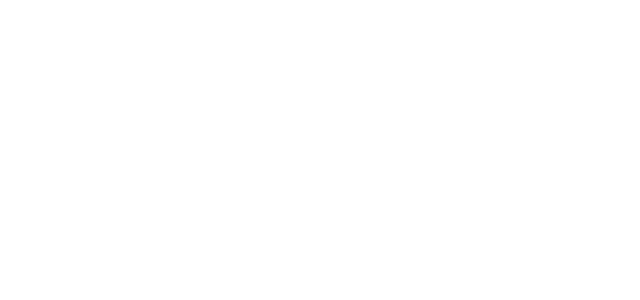
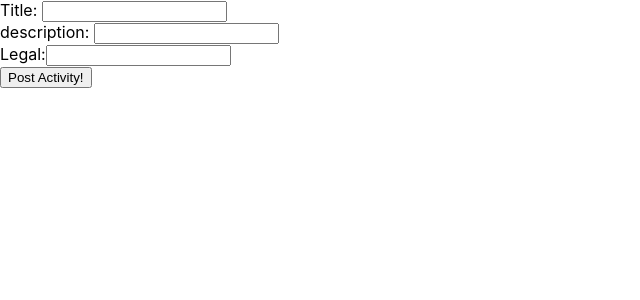
Before and after one commit to Euclius/Project_Three, a React (Create React App) app in the folder client/: page /1/activities/1 in a window 1280 px wide. Shown: the top 300 px of the page, without its empty margins (0-640 px from the left). Built offline with nearby package versions, Linux system fonts and the light colour scheme; no server answers.

Commit message:
made an edit activity page

```diff
--- a/client/src/App.js
+++ b/client/src/App.js
@@ -8,6 +8,7 @@
 import CreateActivity from './components/CreateActivity.js';
 import ActivityShow from './components/ActivityShow.js'
 import EditUser from './components/EditUser.js';
+import EditActivity from './components/EditActivity.js';
 
 class App extends Component {
   render() {
@@ -24,6 +25,7 @@
       <Route path='/:userId/createActivity' component={CreateActivity}></Route>
       <Route path='/:userId/:activityId/activityShow' component={ActivityShow}></Route>
       <Route path='/:userId/edit' component={EditUser}></Route>
+      <Route path='/:userId/activities/:activityId' component={EditActivity}></Route>
     </Switch>
   </div>
 </Router>
--- a/client/src/components/ActivityShow.js
+++ b/client/src/components/ActivityShow.js
@@ -4,6 +4,10 @@
 
 export default class ActivityShow extends Component{
     state = {
+        user: {
+            userId: '',
+            user: '',
+        },
         activity: []
     }
     componentDidMount = () => {
@@ -26,7 +30,7 @@
         <div>
 <div><Link to= "/">Return Home</Link></div>
 <div><Link to= "/activity">Activity Page</Link></div>
-<div><Link to= "/activity/edit">Edit Activity</Link></div>
+<div><Link to= {`/${this.state.userId}/activity/${this.state.activityId}/edit`}>Edit Activity</Link></div>
 <div>
 
 </div>
--- /dev/null
+++ b/client/src/components/EditActivity.js
@@ -0,0 +1,76 @@
+import React, { Component } from 'react'
+import axios from 'axios';
+
+export default class EditActivity extends Component {
+
+state={
+    activity: {},
+    redirectToActivityPage: false,
+    activityEdited: false
+}
+
+componentDidMount = () => {
+    axios.get(`/api/users/${this.props.match.params.userId}/activities/${this.props.match.params.activityId}`)
+    .then (res => {
+        this.setState({
+            activity: res.data.activity
+        })
+    })
+}
+
+activityEdit = () => {
+    axios.get(`/api/users/${this.props.match.params.userId}/activities/${this.props.match.params.activityId}`)
+    .then (res => {
+        this.setState({
+            activity: res.data.activity,
+            activityEdited: true,
+            redirectToActivityPage: true
+        }).catch((err) => {
+            console.log('error with activityEdit function', err)
+        })
+
+    })
+}
+
+handleAlter = (e) => {
+    const editActivity = {...this.state.activity}
+    editActivity[e.target.name]=e.target.value
+    this.setState({activity: editActivity})
+}
+
+handleActivityEdit = (event) => {
+    event.preventDefault()
+    this.activityEdit()
+}
+
+    render() {
+        return (
+            <div>
+                <form onSubmit={this.handleActivityEdit}>
+                    <div>
+                        <label htmlFor="title">Title: </label>
+                        <input onChange={this.handleAlter}
+                            name="title"
+                            type="text"
+                            value={this.state.activity.title}></input>
+                    </div>
+                    <div>
+                        <label htmlFor="description">description: </label>
+                        <input onChange={this.handleAlter}
+                            name="description"
+                            type="text"
+                            value={this.state.activity.description}></input>
+                    </div>
+                    <div>
+                        <label htmlFor="legal">Legal:</label>
+                        <input onChange={this.handleAlter}
+                            name="legal"
+                            type="text"
+                            value={this.state.activity.legal}></input>
+                    </div>
+                    <button>Post Activity!</button>
+                </form>
+            </div>
+        )
+    }
+}
--- a/client/src/components/EditUser.js
+++ b/client/src/components/EditUser.js
@@ -25,7 +25,10 @@
     editAccount = () => {
         axios.get(`/api/users/${this.props.match.params.userId}`)
             .then((res) => {
-                this.setState({ redirectToHome: true, userEdited: true })
+                this.setState({
+                    redirectToHome: true,
+                    userEdited: true
+                })
             }).catch((err) => {
                 console.log('error with editing user', err)
             })
```
